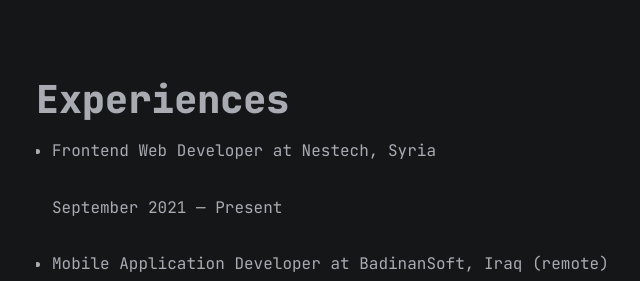
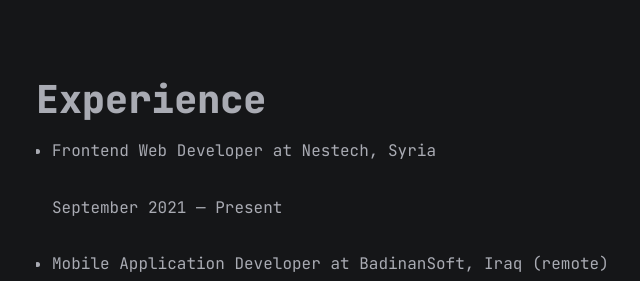
Before and after one commit to obadaJasem/obadajasem.github.io, a Jekyll site: the page built from all_collections/_details/2022-1-2-Experience.md, in a window 1280 px wide. Shown: the part 141-422 px from the top of the page, without its empty margins (279-919 px from the left). Built offline with Jekyll 4.4.1, drawn with Linux system fonts in a browser that asks for light colours.

Commit message:
change experiences to experience

```diff
--- a/all_collections/_details/2022-1-2-Experiences.md
+++ b/all_collections/_details/2022-1-2-Experience.md
@@ -1,9 +1,9 @@
 ---
 layout: detail
-title: Experiences
+title: Experience
 date: 1948-12-12 10:18:00
 categories: [fiction, jekyll]
-permalink: experiences
+permalink: experience
 ---
 
 - Frontend Web Developer at Nestech, Syria
```
Also changed, not shown: all_collections/_details/2022-1-1-education.md (+1 -1 lines), all_collections/_details/2022-1-3-skills.md (+1 -1 lines), all_collections/_details/2099-11-04-projects.md (+1 -1 lines).
